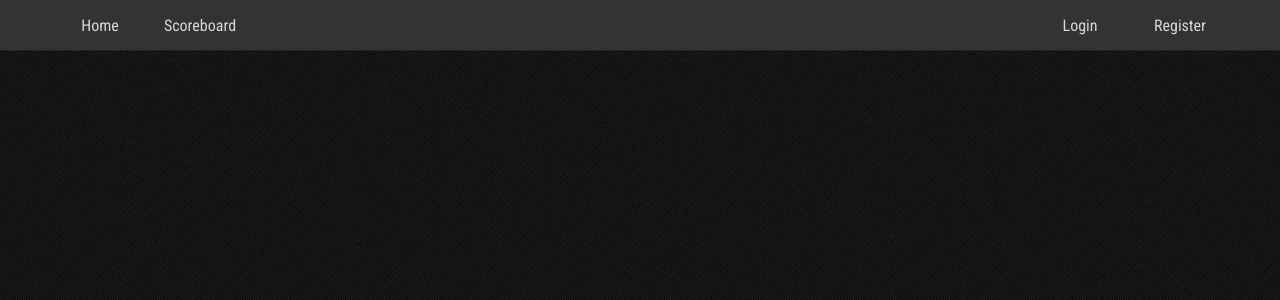
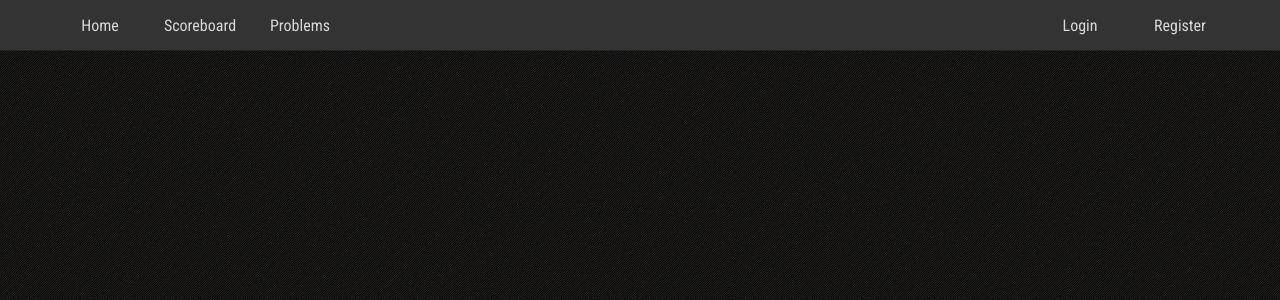
Before and after one commit to chaosagent/ctf-platform, a Flask app: page / in a window 1280 px wide. Shown: the top 300 px of the page. Run offline with Flask 2, Linux system fonts and the light colour scheme; data that the repository does not hold is empty; some libraries are stand-ins or nearby versions.

Commit message:
Add authed vs unauthed navbars

```diff
--- a/templates/frame.html
+++ b/templates/frame.html
@@ -10,20 +10,25 @@
 </head>
 <body>
     {% block navbar %}
-    {% block navbar_unauthed %}
     <div id="navbar" class="navbar">
         <div id="navbarlist">
-            <ul id="navbarlist_unauthed_left" class="navbar inline">
-                <li class="navbar"><a class="navbar" href="{%- block navbar_unauthed_home -%}{{ url_for('page_main.page_main') }}{% endblock %}">Home</a></li>
-                <li class="navbar"><a class="navbar" href="{%- block navbar_unauthed_scoreboard -%}{{ url_for('page_scoreboard.page_scoreboard') }}{% endblock %}">Scoreboard</a></li>
+            <ul id="navbarlist_left" class="navbar inline">
+                <li class="navbar"><a class="navbar" href="{%- block navbar_home -%}{{ url_for('page_main.page_main') }}{% endblock %}">Home</a></li>
+                <li class="navbar"><a class="navbar" href="{%- block navbar_scoreboard -%}{{ url_for('page_scoreboard.page_scoreboard') }}{% endblock %}">Scoreboard</a></li>
+                {% if g.show_problems_unauthed or g.authed %}
+                <li class="navbar"><a class="navbar" href="{%- block navbar_problems -%}{{ url_for('page_problems.page_problems') }}{% endblock %}">Problems</a></li>
+                {% endif %}
             </ul>
-            <ul id="navbarlist_unauthed_right" class="navbar inline right">
-                <li class="navbar"><a class="navbar" href="{%- block navbar_unauthed_login -%}{{ url_for('page_login.page_login') }}{% endblock %}">Login</a></li>
-                <li class="navbar"><a class="navbar" href="{%- block navbar_unauthed_register -%}{{ url_for('page_register.page_register') }}{% endblock %}">Register</a></li>
+            <ul id="navbarlist_right" class="navbar inline right">
+                {% if g.authed %}
+                <li class="navbar"><a class="navbar" href="{%- block navbar_logout -%}{{ url_for('page_logout.page_logout') }}{% endblock %}">Logout</a></li>
+                {% else %}
+                <li class="navbar"><a class="navbar" href="{%- block navbar_login -%}{{ url_for('page_login.page_login') }}{% endblock %}">Login</a></li>
+                <li class="navbar"><a class="navbar" href="{%- block navbar_register -%}{{ url_for('page_register.page_register') }}{% endblock %}">Register</a></li>
+                {% endif %}
             </ul>
         </div>
 	</div>
-    {% endblock %}
     <div id="navbarplaceholder" class="navbarplaceholder placeholder"></div>
     {% endblock %}
     <div id="content">
--- a/templates/main_page.html
+++ b/templates/main_page.html
@@ -40,7 +40,7 @@
     </script>
 {%- endblock -%}
 {%- block title -%}Homepage{% endblock %}
-{%- block navbar_unauthed_home -%}#{% endblock %}
+{%- block navbar_home -%}#{% endblock %}
 {% block content %}
     <div id="banner" class="center">
         <div id="ctf_name" class="bigtext">{{ g.ctf_name }}</div>
--- a/tools/pages.py
+++ b/tools/pages.py
@@ -1,12 +1,15 @@
 from functools import wraps
 
 from flask import g
+from flask_login import current_user
 
 import config
 
 
 def set_up_globals():
     g.ctf_name = config.platform.CTF_NAME
+    g.show_problems_unauthed = config.platform.PROBLEMS_AVAILABLE_WITHOUT_LOGIN
+    g.authed = current_user.is_authenticated()
 
 # Wrapper to set up globals
 def page(func):
```
